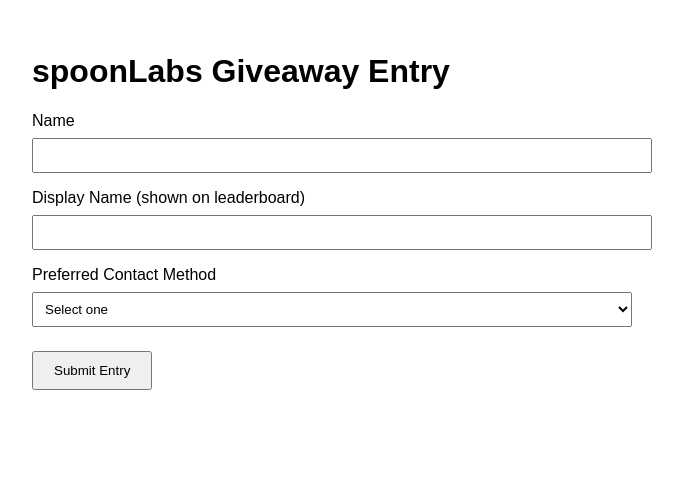
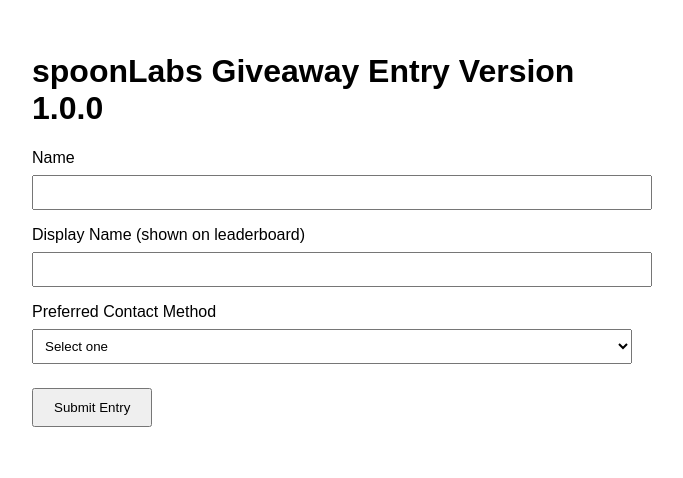
Before and after one commit to spoonshuge/spoonlabs.cards, a plain HTML site: page giveaway/index.html in a window 1280 px wide. Shown: the whole page, without its empty margins (308-991 px from the left). Drawn offline with Linux system fonts and the light colour scheme.

Commit message:
Update index.html

```diff
--- a/giveaway/index.html
+++ b/giveaway/index.html
@@ -30,7 +30,7 @@
   </style>
 </head>
 <body>
-  <h1>spoonLabs Giveaway Entry</h1>
+  <h1>spoonLabs Giveaway Entry Version 1.0.0</h1>
   <form id="entryForm">
     <label>Name
       <input type="text" name="name" required />
```
